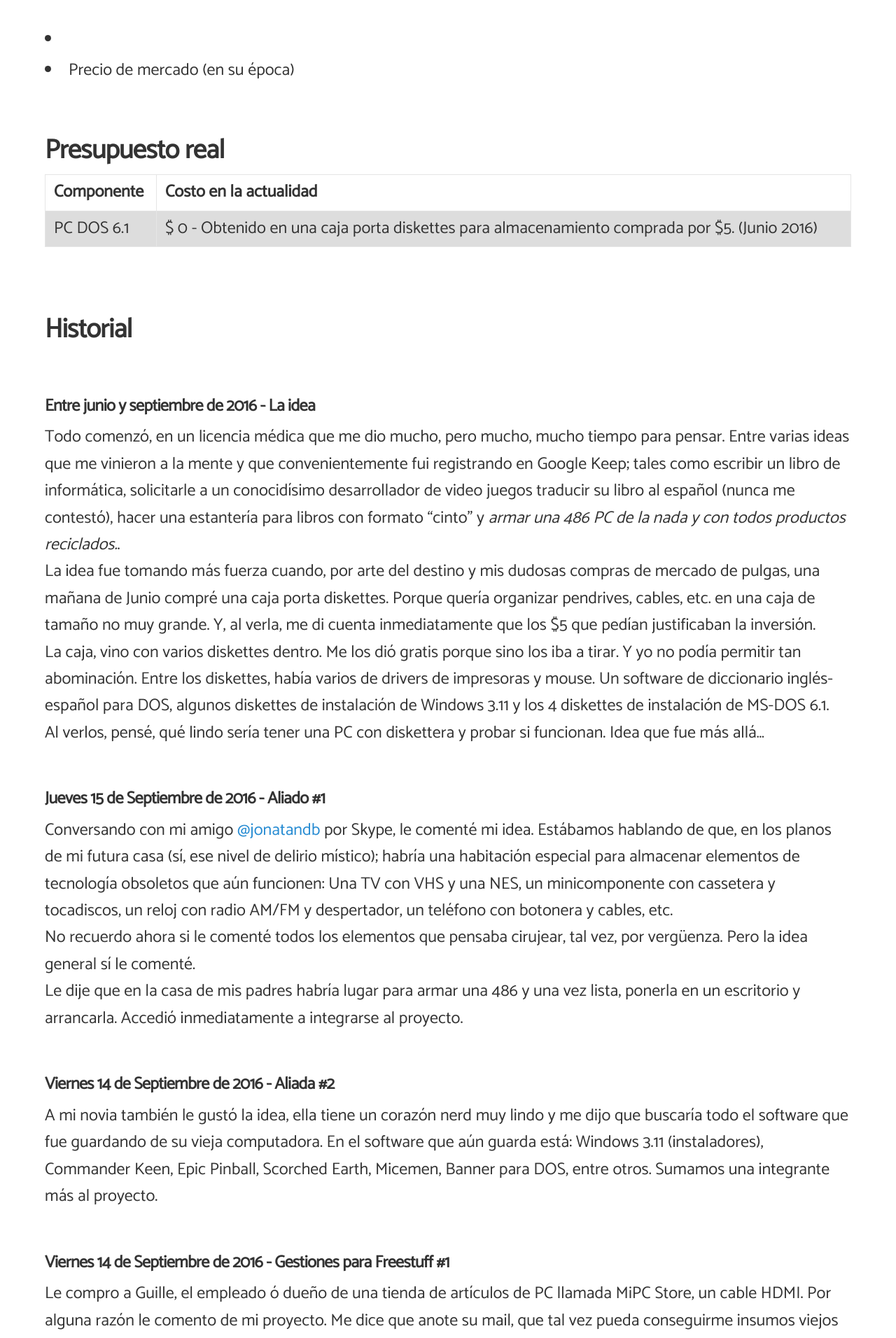
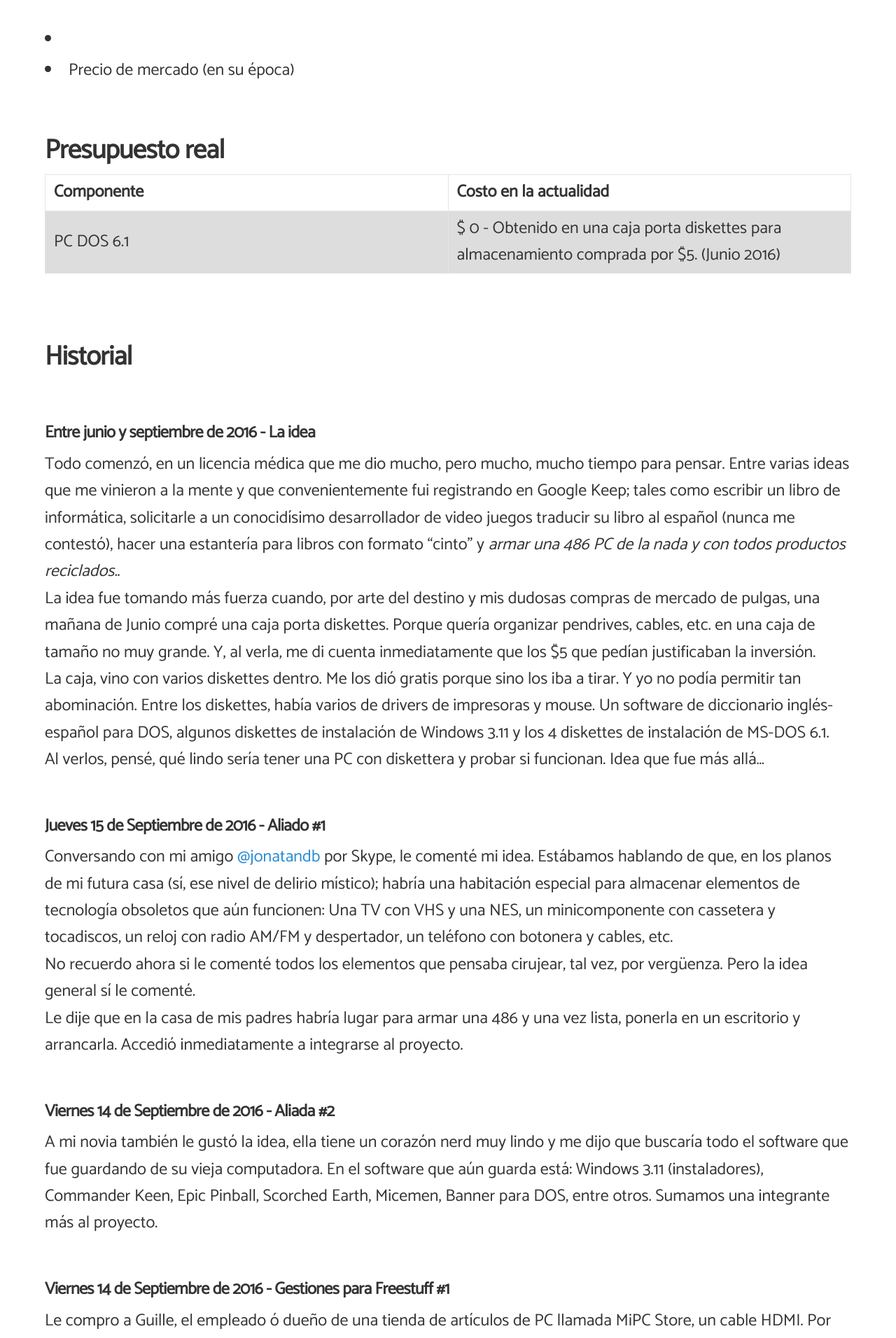
Before and after one commit to angelsimon/angelsimon.github.io, a Jekyll site: the page built from _posts/2016-10-03-armar-una-486-en-2016.md, in a window 1280 px wide. Shown: the part 1258-3170 px from the top of the page at 70% size. Built offline with Jekyll 4.4.1, drawn with Linux system fonts in a browser that asks for light colours; nearby versions of some CDN libraries; comment, search, counter and statistics services are not loaded.

Commit message:
Update 2016-10-03-armar-una-486-en-2016.md

```diff
--- a/_posts/2016-10-03-armar-una-486-en-2016.md
+++ b/_posts/2016-10-03-armar-una-486-en-2016.md
@@ -44,8 +44,8 @@ de distintas máquinas que la gente deshace. A esto se le suma un bonus track. G
 <h2>Presupuesto real</h2>
 <table class="bicolor">
 <tr>
-  <th>Componente</th>
-  <th>Costo en la actualidad</th>
+  <th width="50%">Componente</th>
+  <th width="50%">Costo en la actualidad</th>
 </tr>
 <tr>
   <td>PC DOS 6.1</td>
```
